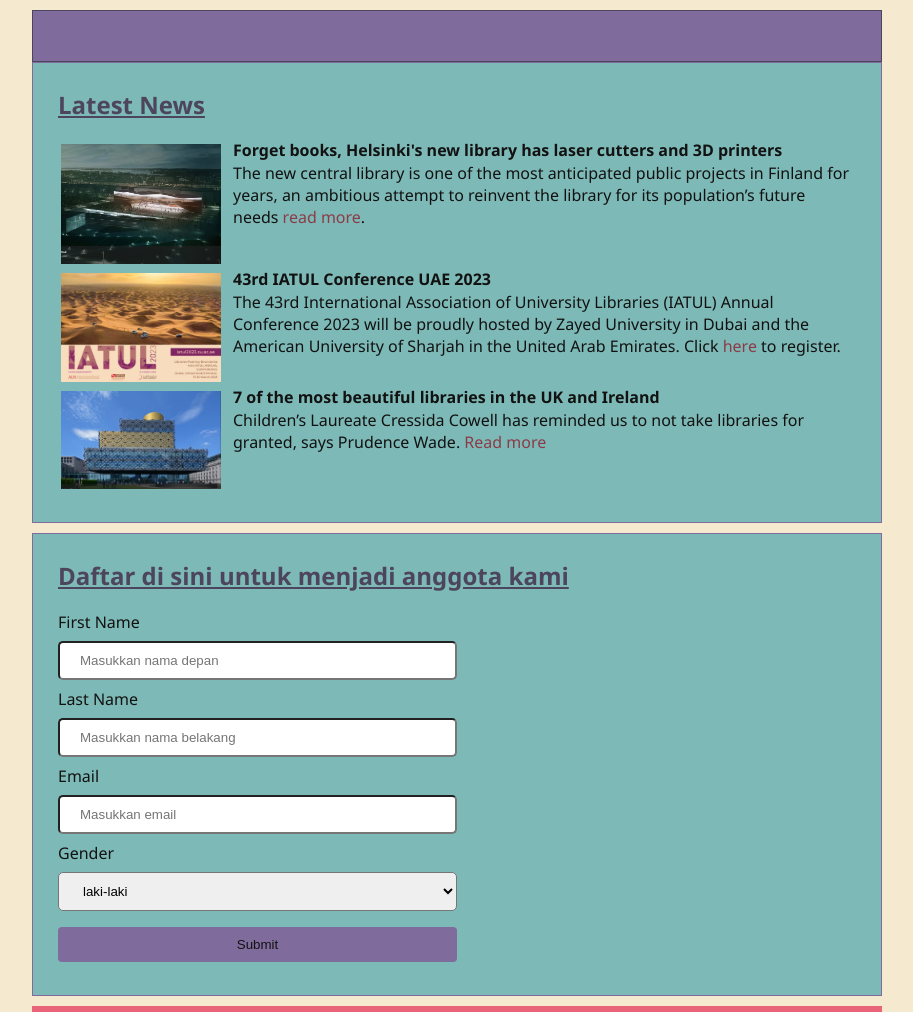
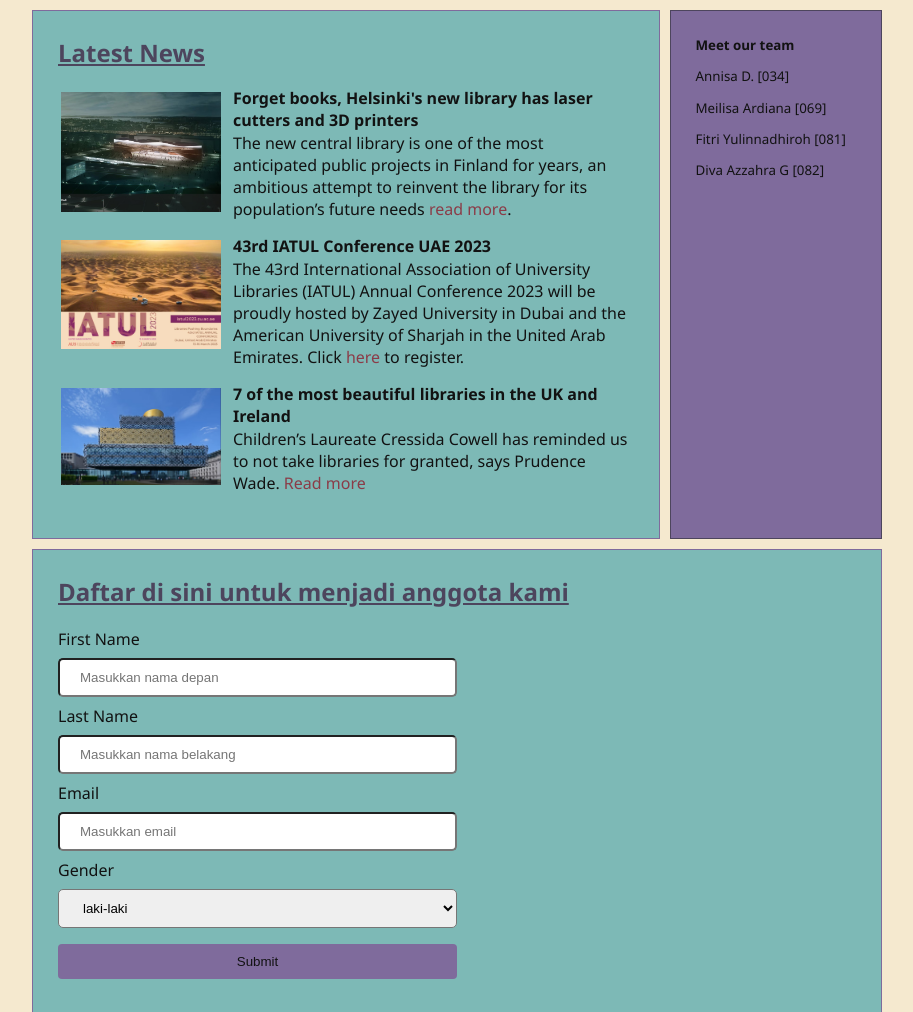
Before and after one commit to Divaaz/4-Horsemen-Library, a PHP site: page /webkelompok2.html in a window 1280 px wide. Shown: the part 185-1197 px from the top of the page, without its empty margins (183-1096 px from the left). Run offline with PHP 8.4, Linux system fonts and the light colour scheme.

Commit message:
mengubah aside menjadi nav untuk konten meet our team dan mengubah style rightSideBar.css

```diff
--- a/tugas1/style.css
+++ b/tugas1/style.css
@@ -106,6 +106,14 @@ a:hover {
 .input-submit:hover {
     background-color: #4D455D;
 }
+.rightSideBar {
+    order: 3;
+    background-color: #7f6b9c;
+    min-width: 25%;
+    padding: 25px;
+    font-size: smaller;
+    border: 1px solid #4D455D;
+}
 aside{
     background-color: #7f6b9c;
     width: 200%;
@@ -116,8 +124,8 @@ aside{
 main{
     background-color: #7DB9B6;
     flex: 1;
+    order: 2;
     padding: 25px;
-    order: 2;
     border: 1px solid #7f6b9c;
 }
 footer{
--- a/tugas1/webkelompok2.html
+++ b/tugas1/webkelompok2.html
@@ -41,7 +41,13 @@
                     </tr>
                 </table>
             </main>
-            <aside></aside>
+            <nav class="rightSideBar" style="margin-left: 10px;">
+                <b>Meet our team</b>
+                <p>Annisa D. [034]</p>
+                <p>Meilisa Ardiana [069]</p>
+                <p>Fitri Yulinnadhiroh [081]</p>
+                <p>Diva Azzahra G [082]</p>
+            </nav>
         </div>
         <div class="flex" style="margin-top: 10px;">
             <main>
@@ -61,7 +67,7 @@
                 </select>
                 <input type="submit" value="Submit" class="input-submit">
             </form>
-            </main>
+        </main>
         </div>
     </div>
     <footer style="margin-top: 10px;">copyright ©4 Horsemen Library 2023</footer>
```
